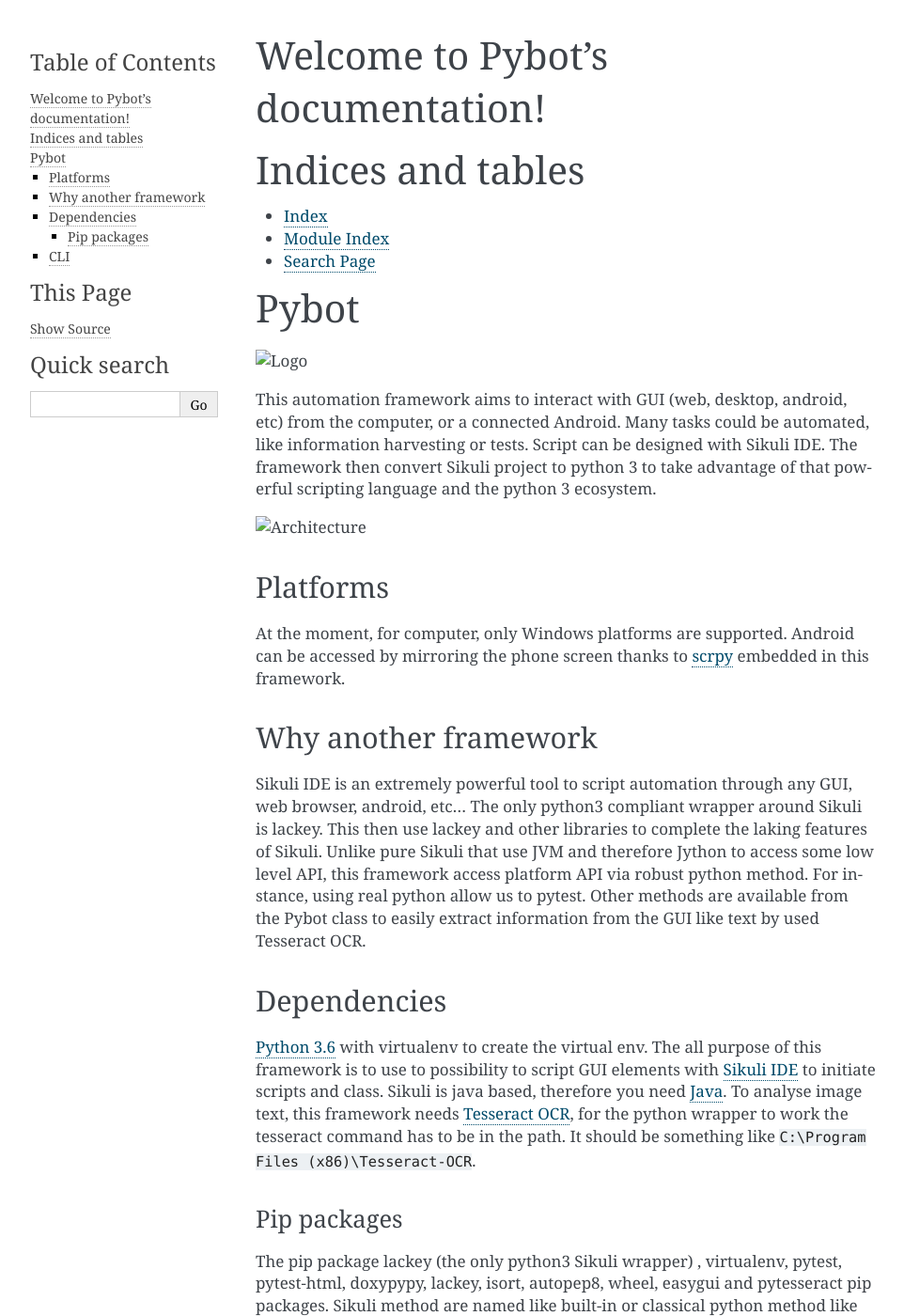
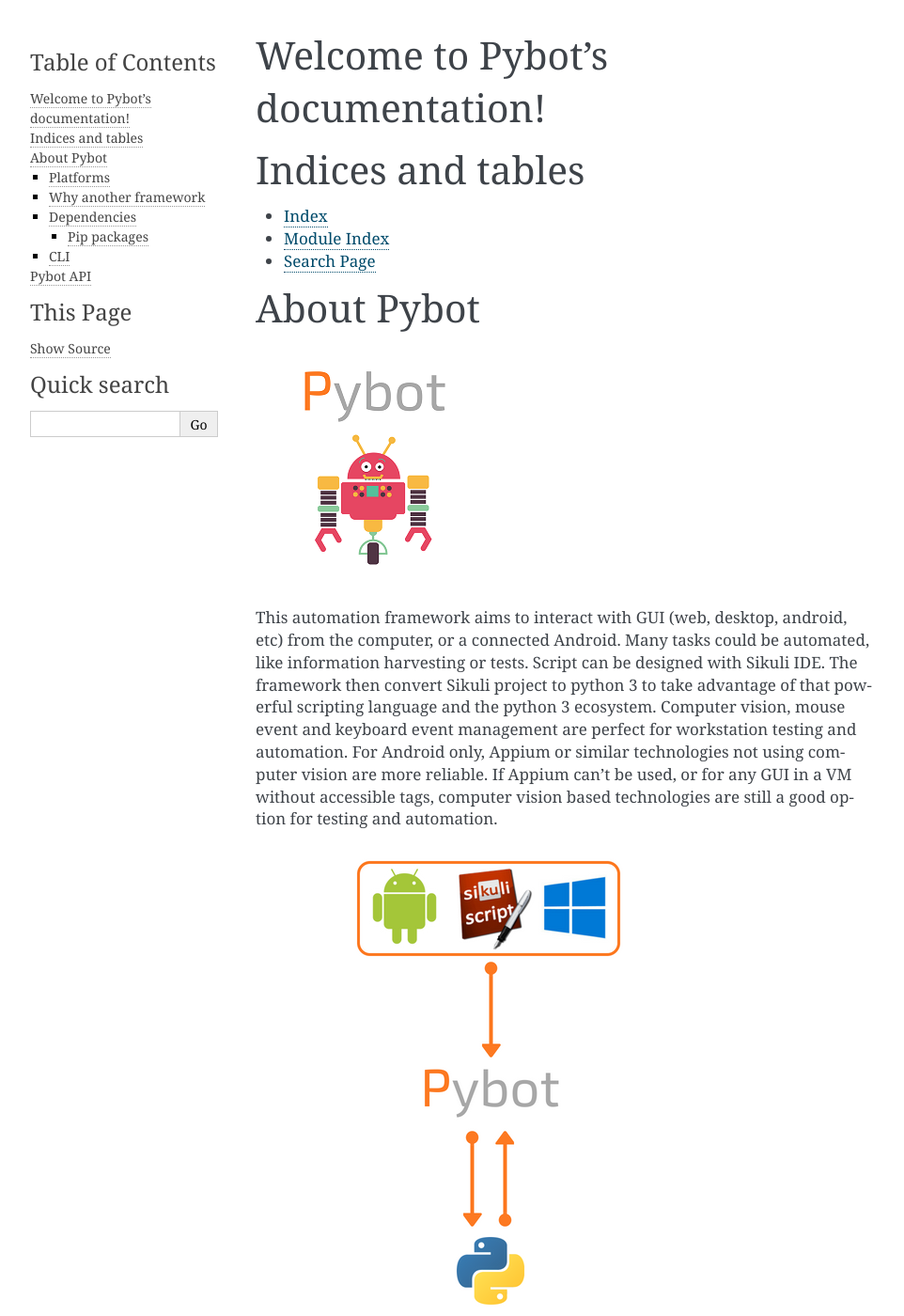
Before and after one commit to phe-sto/Pybot, a Sphinx documentation site: the page built from source/index.rst, in a window 1280 px wide and 1400 px high. Shown: the whole window at 94% size, without its empty margins (148-1110 px from the left). Built offline with Sphinx 7.4.7, drawn with Linux system fonts in a browser that asks for light colours; formulas are drawn with MathJax 3; some of the changed text lies outside the part shown.

Commit message:
Documentation and future possible compatibilities.

````diff
--- a/README.rst
+++ b/README.rst
@@ -5,7 +5,11 @@
 could be automated, like information harvesting or tests. Script can be
 designed with Sikuli IDE. The framework then convert Sikuli project to
 python 3 to take advantage of that powerful scripting language and the
-python 3 ecosystem.
+python 3 ecosystem. Computer vision, mouse event and keyboard event management are perfect
+for workstation testing and automation. For Android only, Appium or similar technologies not using
+computer vision are more reliable. If Appium can't be used, or for any GUI in a VM without
+accessible tags, computer vision based technologies are still a good option for testing
+and automation.
 
 |Architecture|
 
@@ -20,11 +24,11 @@
 ---------------------
 
 Sikuli IDE is an extremely powerful tool to script automation through
-any GUI, web browser, android, etc... The only python3 compliant wrapper
+any GUI, desktop application, web browser, android, etc... The only python3 compliant wrapper
 around Sikuli is lackey. This then use lackey and other libraries to
 complete the laking features of Sikuli. Unlike pure Sikuli that use JVM
-and therefore Jython to access some low level API, this framework access
-platform API via robust python method. For instance, using real python
+and therefore Jython to access some low level API. This framework access
+platform API via robust python methods. For instance, using real python
 allow us to pytest. Other methods are available from the Pybot class to
 easily extract information from the GUI like text by used Tesseract OCR.
 
@@ -35,7 +39,7 @@
 of this framework is to use to possibility to script GUI elements with
 `Sikuli IDE`_ to initiate scripts and class. Sikuli is java based,
 therefore you need `Java`_. To analyse image text, this framework needs
-`Tesseract OCR`_, for the python wrapper to work the tesseract command
+`Tesseract OCR`_. For the python wrapper to work the tesseract command
 has to be in the path. It should be something like
 ``C:\Program Files (x86)\Tesseract-OCR``.
 
@@ -43,24 +47,40 @@
 ~~~~~~~~~~~~
 
 The pip package lackey (the only python3 Sikuli wrapper) , virtualenv,
-pytest, pytest-html, doxypypy, lackey, isort, autopep8, wheel, easygui
+pytest, pytest-html, doxypypy, lackey, wheel, easygui
 and pytesseract pip packages. Sikuli method are named like built-in or
 classical python method like ``type()``. lackey renamed the original
 method an ``_``, ``type()`` becomes ``type_()``. For the same reason it
 also depend on the pip package virtualenv, cause it is highly
-recommended to run this library out of classical python.
+recommended to run this library out of system python interpreter.
 
 CLI
 ---
 
 Download from this git repository and create the virtulenv:
-``cmd   git clone https://github.com/phe-sto/Pybot.git   cd Pybot   Pybot setup``
-Export Sikuli class from your sikuli project in the ``sikuli_project/``
-folder: ``cmd   Pybot export class <your project name>`` Export Sikuli
+   .. code-block:: bat
+
+      git clone https://github.com/phe-sto/Pybot.git
+      cd Pybot
+      Pybot setup
+
+Export Sikuli class from your sikuli project in the ``sikuli_project/`` folder:
+   .. code-block:: bat
+
+      Pybot export class <your project name> Export Sikuli
+
 script from your sikuli project in the ``sikuli_project/`` folder:
-``cmd   Pybot export script <your project name>`` Scripts and classes
-are available in the venv virtualenv. To activate this one:
-``cmd   Pybot activtate`` Clear the virtualenv: \```cmd Pybo
+   .. code-block:: bat
+
+      Pybot export script <your project name>
+
+Scripts and classes are available in the venv virtualenv. To activate this one:
+   .. code-block:: bat
+
+      Pybot activtate
+
+Clear the virtualenv:
+      Pybot clear
 
 .. _scrpy: https://github.com/Genymobile/scrcpy
 .. _Python 3.6: https://www.python.org/downloads/
@@ -68,5 +88,5 @@
 .. _Java: https://www.java.com/fr/download/
 .. _Tesseract OCR: https://github.com/tesseract-ocr/tesseract
 
-.. |Logo| image:: img/Pybot.png
-.. |Architecture| image:: img/PybotArch.png
+.. |Logo| image:: ../img/Pybot.png
+.. |Architecture| image:: ../img/PybotArch.png
--- a/setup.py
+++ b/setup.py
@@ -23,6 +23,6 @@
       include_package_data=True,
       python_requires=">=3.6",
       zip_safe=False,
-      install_requires=['pytest', 'pytest-html', 'lackey', 'isort', 'autopep8', 'wheel', 'easygui', 'pytesseract',
+      install_requires=['pytest', 'pytest-html', 'lackey', 'wheel', 'easygui', 'pytesseract',
                         'pillow'],
       )
--- a/source/index.rst
+++ b/source/index.rst
@@ -19,9 +19,11 @@
 * :ref:`modindex`
 * :ref:`search`
 
-Pybot
-=====
+About Pybot
+===========
 .. include:: ../README.rst
 
+Pybot API
+=========
 .. automodule:: Pybot.Pybot
     :members:
````
Also changed, not shown: img/PybotMin.png (deleted), 1 other file.
